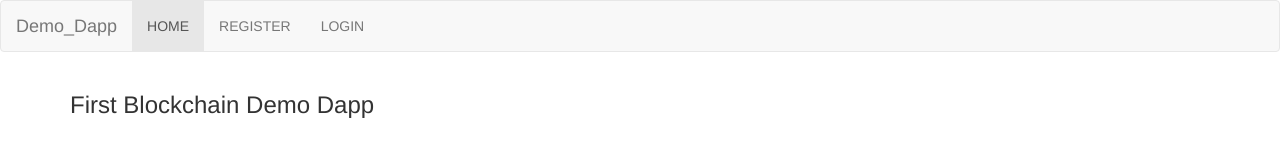
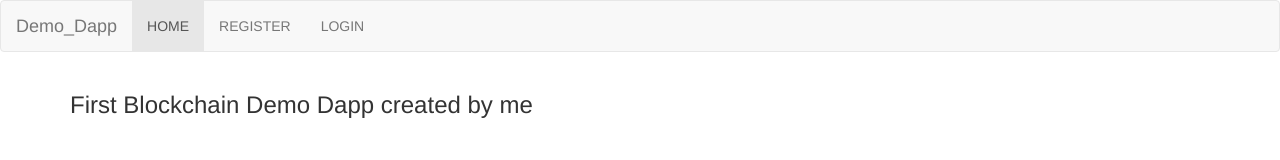
Before and after one commit to medha1511/Register, a website: page src/index.html in a window 1280 px wide. Drawn offline with nearby package versions, Linux system fonts and the light colour scheme.

Commit message:
Update index.html

```diff
--- a/src/index.html
+++ b/src/index.html
@@ -24,7 +24,7 @@
 </nav>
 
 <div class="container">
-  <h3>First Blockchain Demo Dapp</h3>
+  <h3>First Blockchain Demo Dapp created by me</h3>
 
 </div>
 
```
